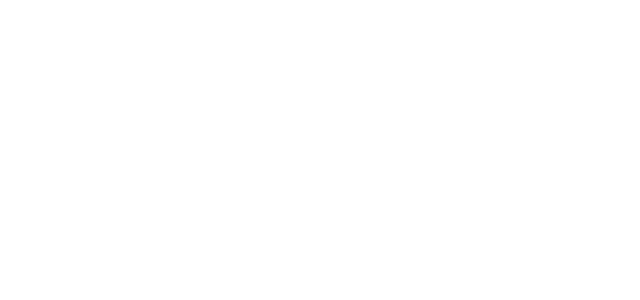
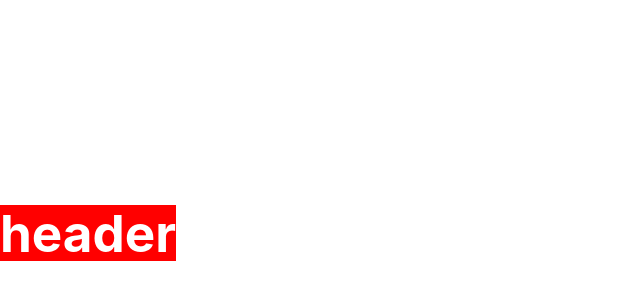
Before and after one commit to MFaizanali2/React-js, a React (Vite) app in the folder clone-xyz/: page / in a window 1280 px wide. Shown: the part 122-422 px from the top of the page, without its empty margins (0-640 px from the left). Built offline with nearby package versions, Linux system fonts and the light colour scheme.

Commit message:
Update header.jsx

```diff
--- a/clone-xyz/src/components/header/header.jsx
+++ b/clone-xyz/src/components/header/header.jsx
@@ -2,7 +2,7 @@
 import './header.css'
 function Header (){
     return (
-        <h1>header</h1>
+        <h1 className='h1'>header</h1>
     )
 }
 
```
